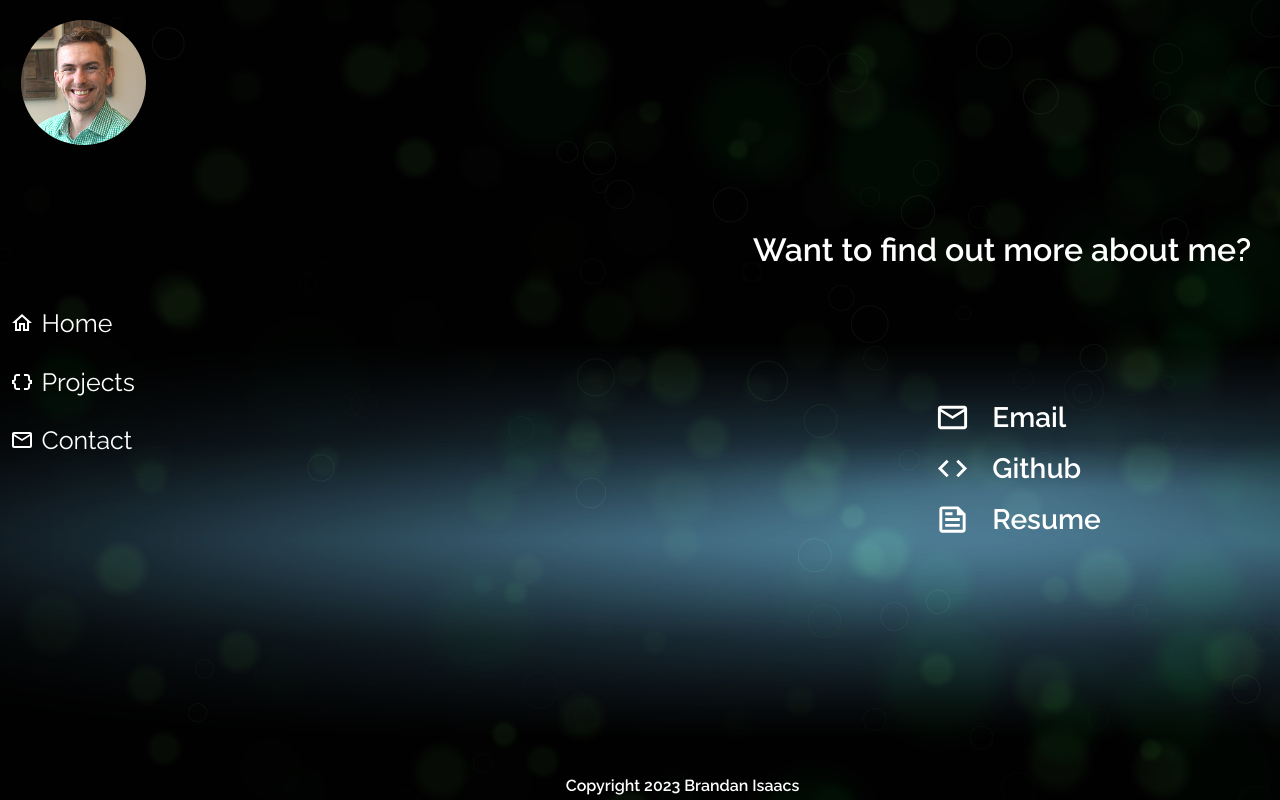
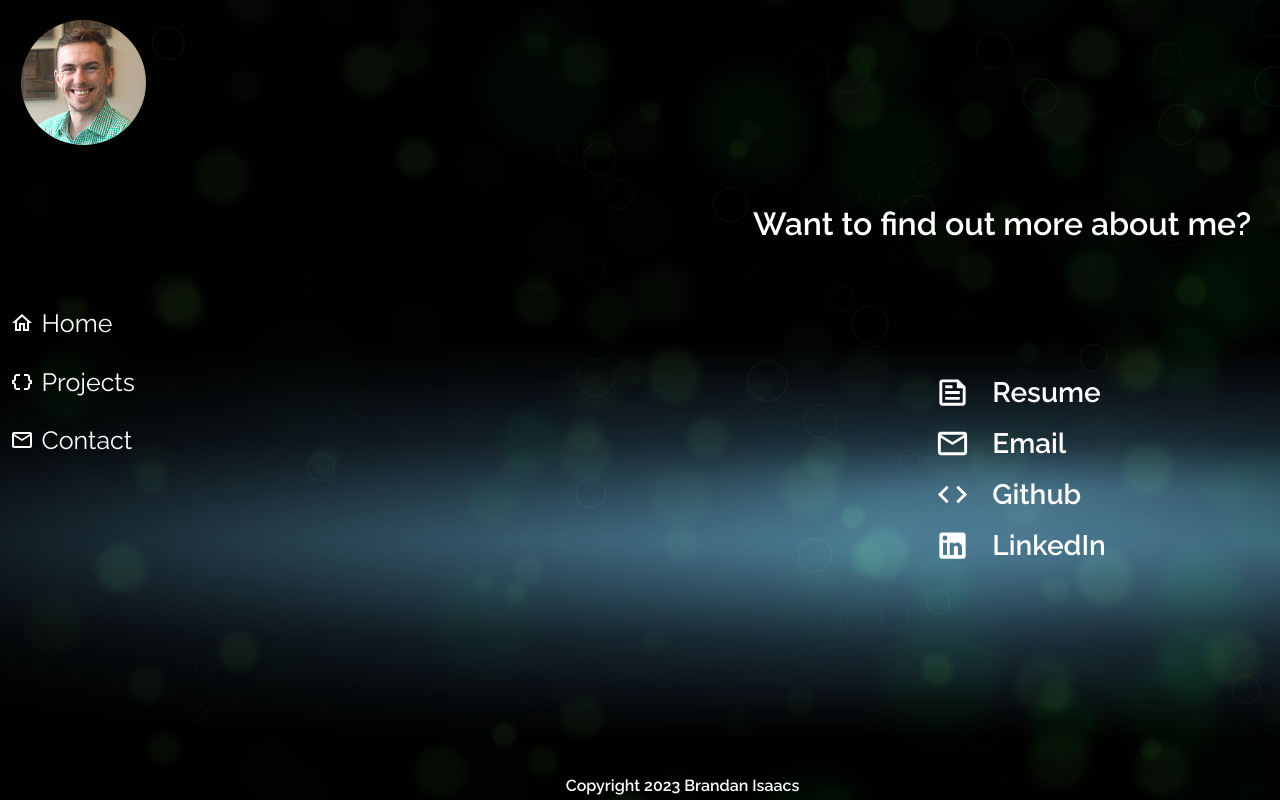
Before and after one commit to brand421/portfolio-site, a React (Create React App) app: page /contact in a window 1280 px wide. Built offline with nearby package versions, Linux system fonts and the light colour scheme.

Commit message:
add linkedin to contact page

```diff
--- a/src/components/Contact/Contact.jsx
+++ b/src/components/Contact/Contact.jsx
@@ -3,7 +3,7 @@ import EmailOutlinedIcon from "@mui/icons-material/EmailOutlined";
 import "./contact.css";
 import { IconButton } from "@mui/material";
 import { motion } from "framer-motion";
-import { CodeOutlined, FeedOutlined } from "@mui/icons-material";
+import { CodeOutlined, FeedOutlined, LinkedIn } from "@mui/icons-material";
 import resume from "./Brandan_resume.pdf";
 
 function Contact() {
@@ -32,6 +32,20 @@ function Contact() {
       <div>
         <h1 className="contact__header">Want to find out more about me?</h1>
         <div className="contact__links">
+          <IconButton
+            aria-label="paper"
+            sx={{
+              ":hover": { backgroundColor: "transparent" },
+              color: "white",
+            }}
+            disableRipple
+            href={resume}
+            download="Brandan Isaacs.pdf"
+            className="contact__icon"
+          >
+            <FeedOutlined fontSize="large" sx={{ color: "white" }} />
+            <h3 className="contact__text">Resume</h3>
+          </IconButton>
           <IconButton
             aria-label="email"
             sx={{
@@ -66,18 +80,19 @@ function Contact() {
             <h3 className="contact__text">Github</h3>
           </IconButton>
           <IconButton
-            aria-label="paper"
+            aria-label="linkedin"
             sx={{
               ":hover": { backgroundColor: "transparent" },
               color: "white",
             }}
+            href="https://www.linkedin.com/in/brandan-isaacs/"
+            target="_blank"
+            rel="noreferrer"
             disableRipple
-            href={resume}
-            download="Brandan Isaacs.pdf"
             className="contact__icon"
           >
-            <FeedOutlined fontSize="large" sx={{ color: "white" }} />
-            <h3 className="contact__text">Resume</h3>
+            <LinkedIn fontSize="large" sx={{ color: "white" }} />
+            <h3 className="contact__text">LinkedIn</h3>
           </IconButton>
         </div>
       </div>
```
